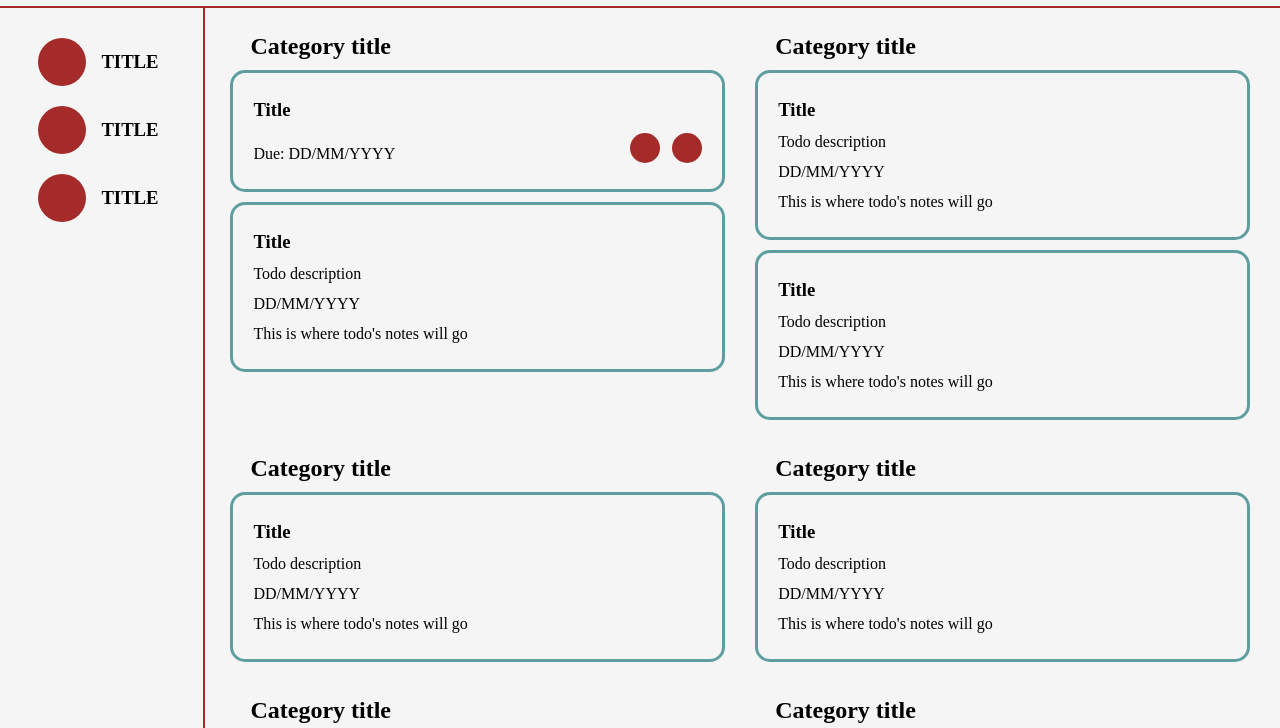
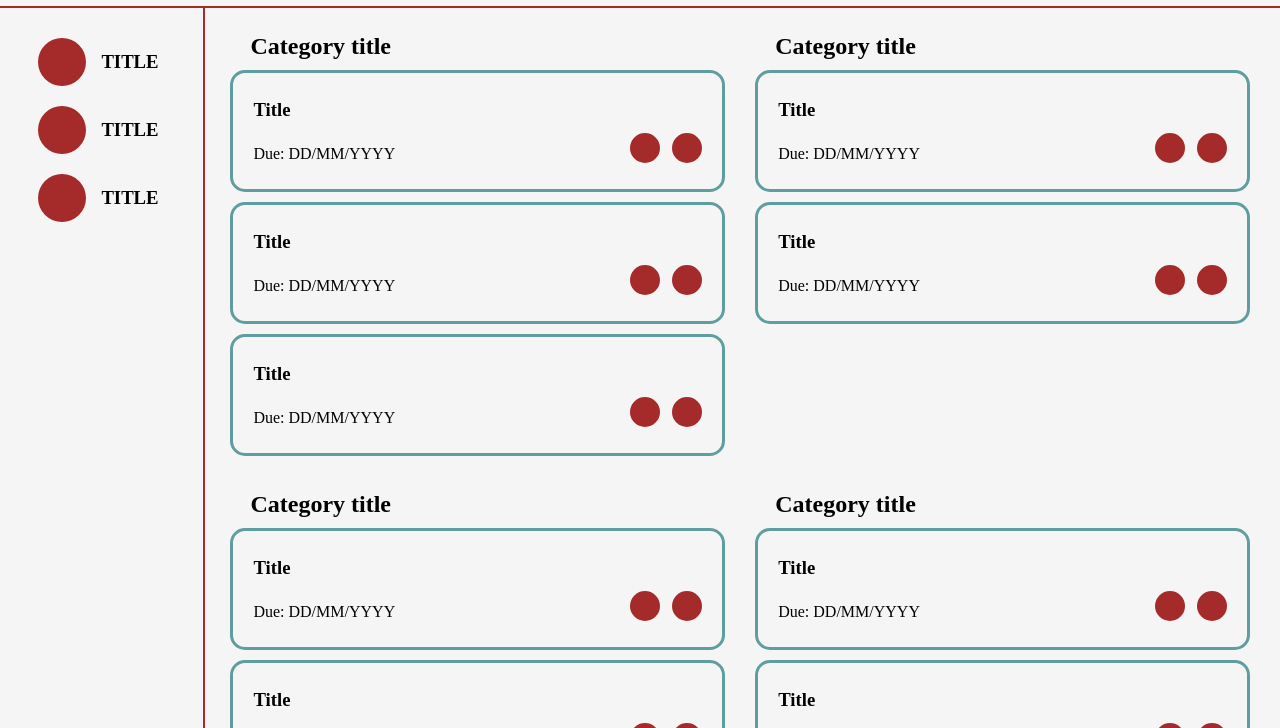
Before and after one commit to Milosavljevichh/toDo, a website built with webpack: page dist/index.html in a window 1280 px wide. Shown: the part 72-800 px from the top of the page. Built offline with nearby package versions, Linux system fonts and the light colour scheme.

Commit message:
minor css changes

```diff
--- a/dist/index.html
+++ b/dist/index.html
@@ -53,9 +53,23 @@
                     </article>
                     <article class="todo">
                         <h3 id="title">Title</h3>
-                        <p id="description">Todo description</p>
-                        <p id="dueDate">DD/MM/YYYY</p>
-                        <p id="notes">This is where todo's notes will go</p>
+                        <div class="todo-footer">
+                            <p id="dueDate">Due: DD/MM/YYYY</p>
+                            <div class="todo-icons">
+                                <div id="ico"></div>
+                                <div id="ico"></div>
+                            </div>
+                        </div>
+                    </article>
+                    <article class="todo">
+                        <h3 id="title">Title</h3>
+                        <div class="todo-footer">
+                            <p id="dueDate">Due: DD/MM/YYYY</p>
+                            <div class="todo-icons">
+                                <div id="ico"></div>
+                                <div id="ico"></div>
+                            </div>
+                        </div>
                     </article>
                 </div>
 
@@ -63,69 +77,70 @@
                     <h2>Category title</h2>
                     <article class="todo">
                         <h3 id="title">Title</h3>
-                        <p id="description">Todo description</p>
-                        <p id="dueDate">DD/MM/YYYY</p>
-                        <p id="notes">This is where todo's notes will go</p>
+                        <div class="todo-footer">
+                            <p id="dueDate">Due: DD/MM/YYYY</p>
+                            <div class="todo-icons">
+                                <div id="ico"></div>
+                                <div id="ico"></div>
+                            </div>
+                        </div>
                     </article>
                     <article class="todo">
                         <h3 id="title">Title</h3>
-                        <p id="description">Todo description</p>
-                        <p id="dueDate">DD/MM/YYYY</p>
-                        <p id="notes">This is where todo's notes will go</p>
+                        <div class="todo-footer">
+                            <p id="dueDate">Due: DD/MM/YYYY</p>
+                            <div class="todo-icons">
+                                <div id="ico"></div>
+                                <div id="ico"></div>
+                            </div>
+                        </div>
+                    </article>
+                </div>
+
+                <div class="category">
+                    <h2>Category title</h2>
+                    <article class="todo">
+                        <h3 id="title">Title</h3>
+                        <div class="todo-footer">
+                            <p id="dueDate">Due: DD/MM/YYYY</p>
+                            <div class="todo-icons">
+                                <div id="ico"></div>
+                                <div id="ico"></div>
+                            </div>
+                        </div>
+                    </article>
+                    <article class="todo">
+                        <h3 id="title">Title</h3>
+                        <div class="todo-footer">
+                            <p id="dueDate">Due: DD/MM/YYYY</p>
+                            <div class="todo-icons">
+                                <div id="ico"></div>
+                                <div id="ico"></div>
+                            </div>
+                        </div>
                     </article>
                 </div>
                 <div class="category">
                     <h2>Category title</h2>
                     <article class="todo">
                         <h3 id="title">Title</h3>
-                        <p id="description">Todo description</p>
-                        <p id="dueDate">DD/MM/YYYY</p>
-                        <p id="notes">This is where todo's notes will go</p>
+                        <div class="todo-footer">
+                            <p id="dueDate">Due: DD/MM/YYYY</p>
+                            <div class="todo-icons">
+                                <div id="ico"></div>
+                                <div id="ico"></div>
+                            </div>
+                        </div>
                     </article>
-                </div>
-                <div class="category">
-                    <h2>Category title</h2>
                     <article class="todo">
                         <h3 id="title">Title</h3>
-                        <p id="description">Todo description</p>
-                        <p id="dueDate">DD/MM/YYYY</p>
-                        <p id="notes">This is where todo's notes will go</p>
-                    </article>
-                </div>
-                <div class="category">
-                    <h2>Category title</h2>
-                    <article class="todo">
-                        <h3 id="title">Title</h3>
-                        <p id="description">Todo description</p>
-                        <p id="dueDate">DD/MM/YYYY</p>
-                        <p id="notes">This is where todo's notes will go</p>
-                    </article>
-                </div>
-                <div class="category">
-                    <h2>Category title</h2>
-                    <article class="todo">
-                        <h3 id="title">Title</h3>
-                        <p id="description">Todo description</p>
-                        <p id="dueDate">DD/MM/YYYY</p>
-                        <p id="notes">This is where todo's notes will go</p>
-                    </article>
-                </div>
-                <div class="category">
-                    <h2>Category title</h2>
-                    <article class="todo">
-                        <h3 id="title">Title</h3>
-                        <p id="description">Todo description</p>
-                        <p id="dueDate">DD/MM/YYYY</p>
-                        <p id="notes">This is where todo's notes will go</p>
-                    </article>
-                </div>
-                <div class="category">
-                    <h2>Category title</h2>
-                    <article class="todo">
-                        <h3 id="title">Title</h3>
-                        <p id="description">Todo description</p>
-                        <p id="dueDate">DD/MM/YYYY</p>
-                        <p id="notes">This is where todo's notes will go</p>
+                        <div class="todo-footer">
+                            <p id="dueDate">Due: DD/MM/YYYY</p>
+                            <div class="todo-icons">
+                                <div id="ico"></div>
+                                <div id="ico"></div>
+                            </div>
+                        </div>
                     </article>
                 </div>
             </section>
--- a/dist/style.css
+++ b/dist/style.css
@@ -91,7 +91,6 @@ aside {
     overflow-y: scroll;
     display: grid;
     grid-template-columns: repeat(auto-fit, minmax(250px, 1fr));
-    grid-template-rows: 1fr;
     gap: 25px;
 }
 
@@ -100,6 +99,12 @@ aside {
         grid-template-columns: repeat(auto-fit, minmax(350px, 1fr));
     }
 }
+
+/* .category {
+    border: seagreen solid 3px;
+    padding: 15px;
+    border-radius: 15px;
+} */
 
 .category h2{
     margin-left: 20px;
```
